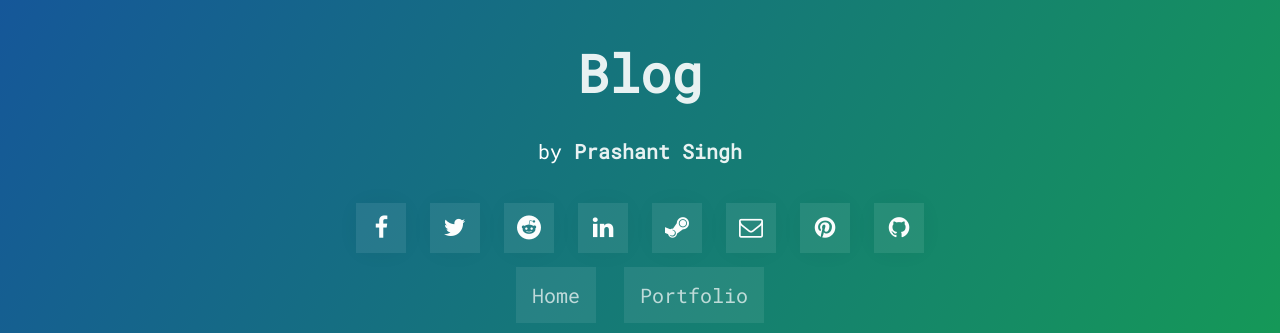
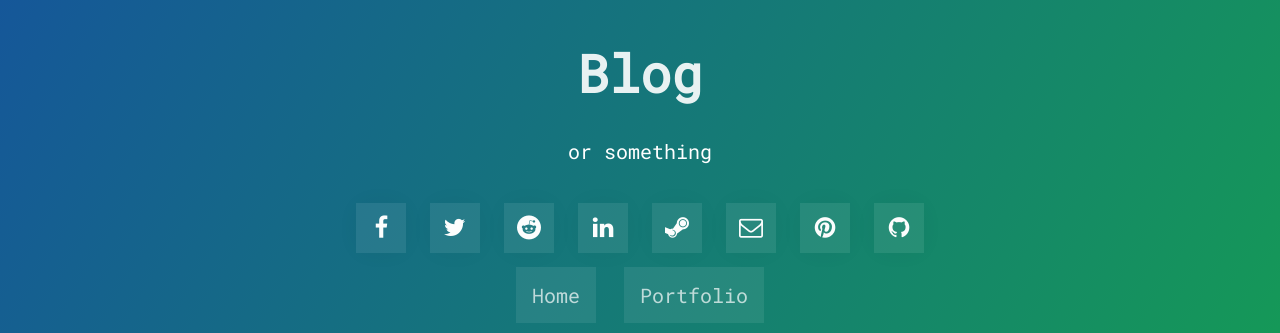
Before and after one commit to prashant-singh/prashant-singh.github.io, a Jekyll site: the page built from index.html, in a window 1280 px wide. Shown: the top 333 px of the page. Built offline with Jekyll 4.4.1, drawn with Linux system fonts in a browser that asks for light colours; nearby versions of some CDN libraries; the list of posts is cut into pages by our own code; a style sheet for code colours, icons or effects is not loaded.

Commit message:
Update header.html

```diff
--- a/_includes/header.html
+++ b/_includes/header.html
@@ -1,6 +1,7 @@
 <header class="page-header">
      <h1 class="project-name"> <a class="header-link" href="{{ site.baseurl }}/"> {{ site.title }}</a></h1>
-     <p>by <a class="header-link" href="http://www.prashantsingh.xyz"><b>Prashant Singh</b></a></p>
+     <p>or something</p>
+     <!--<p>by <a class="header-link" href="http://www.prashantsingh.xyz"><b>Prashant Singh</b></a></p>-->
      <!--<h3 style="font-weight: lighter;">a blog for <a class="header-link" href="http://canijustgo.com/" target="_blank">canijustgo.com</a></h3>-->
      <!--<h3>{% if site.twitter_username %}<a class="header-link" href="http://twitter.com/{{ site.twitter_username }}" target="_blank">follow @{{ site.twitter_username }}</a></h3>{% endif %}-->
  <div class="header-elements">
```
